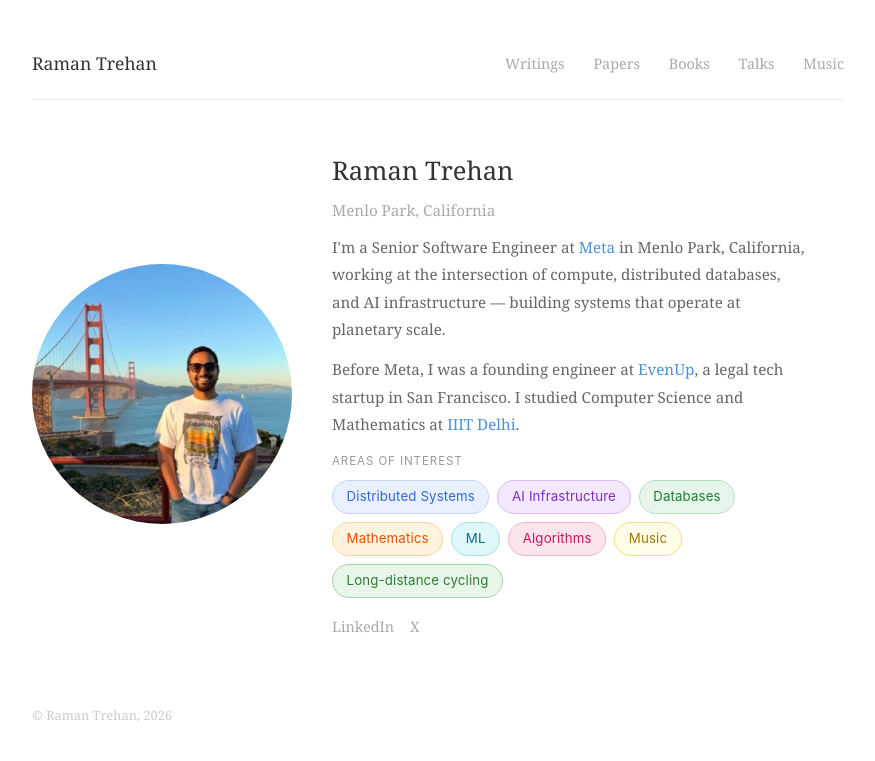
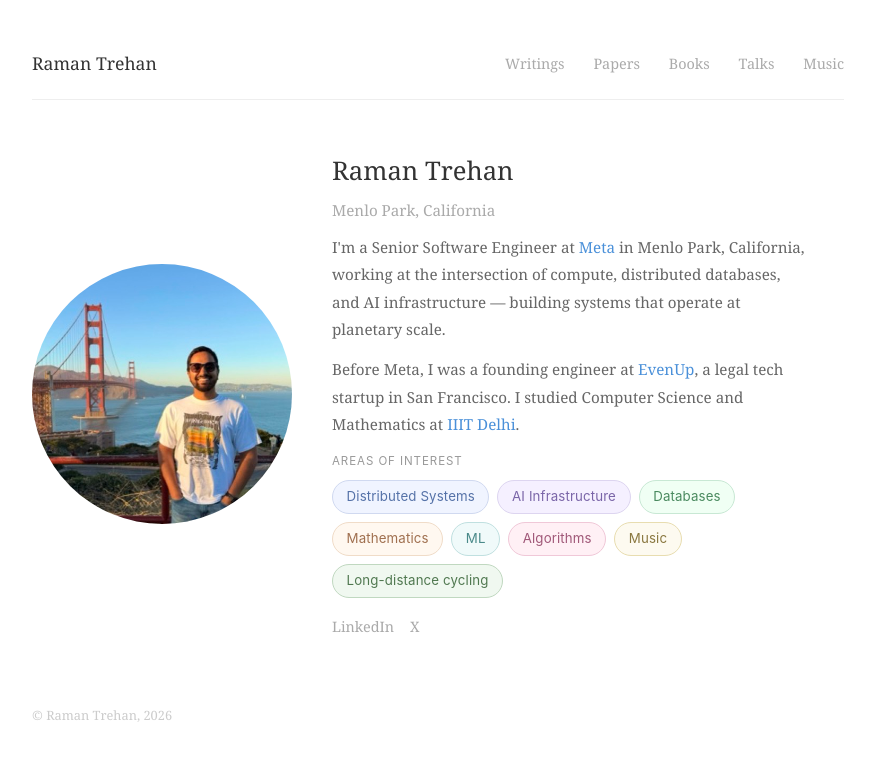
Before and after one commit to ramandeeptrehan/ramandeeptrehan.github.io, a Jekyll site: the page built from index.html, in a window 1280 px wide. Shown: the top 761 px of the page, without its empty margins (202-1077 px from the left). Built offline with Jekyll 4.4.1, drawn with Linux system fonts in a browser that asks for light colours.

Commit message:
Soften interest tag colors

```diff
--- a/assets/css/style.css
+++ b/assets/css/style.css
@@ -130,14 +130,14 @@ nav a.active {
   border: 1px solid transparent;
 }
 
-.interests ul li:nth-child(1) { background: #e8f0fe; color: #3367d6; border-color: #c5d5f8; } /* Distributed Systems - blue */
-.interests ul li:nth-child(2) { background: #f3e8fd; color: #7b2fbf; border-color: #dbb8f7; } /* AI Infrastructure - purple */
-.interests ul li:nth-child(3) { background: #e6f4ea; color: #1e7e34; border-color: #b7dfc1; } /* Databases - green */
-.interests ul li:nth-child(4) { background: #fff3e0; color: #e65100; border-color: #fcd49a; } /* Mathematics - orange */
-.interests ul li:nth-child(5) { background: #e0f7fa; color: #00757f; border-color: #9de4eb; } /* ML - teal */
-.interests ul li:nth-child(6) { background: #fce4ec; color: #c0175d; border-color: #f7b3cc; } /* Algorithms - pink */
-.interests ul li:nth-child(7) { background: #fffde7; color: #a07800; border-color: #f5e07a; } /* Music - amber */
-.interests ul li:nth-child(8) { background: #e8f5e9; color: #2e7d32; border-color: #a5d6a7; } /* Long-distance cycling - forest green */
+.interests ul li:nth-child(1) { background: #f0f4ff; color: #5572a8; border-color: #d0d9f0; }
+.interests ul li:nth-child(2) { background: #f5f0ff; color: #7a65a8; border-color: #ddd5f0; }
+.interests ul li:nth-child(3) { background: #f0fff4; color: #4a8a5f; border-color: #c8e8d4; }
+.interests ul li:nth-child(4) { background: #fff8f0; color: #a07050; border-color: #f0dcc8; }
+.interests ul li:nth-child(5) { background: #f0fafa; color: #4a8a8a; border-color: #c0e0e0; }
+.interests ul li:nth-child(6) { background: #fff0f5; color: #a05878; border-color: #f0c8d8; }
+.interests ul li:nth-child(7) { background: #fdfaf0; color: #8a7840; border-color: #e8ddb0; }
+.interests ul li:nth-child(8) { background: #f0f8f0; color: #507850; border-color: #c0d8c0; }
 
 .links {
   display: flex;
```
